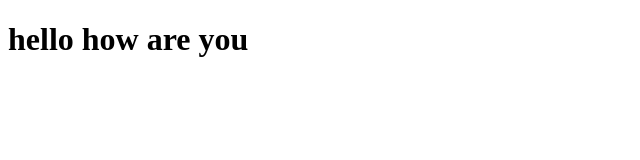
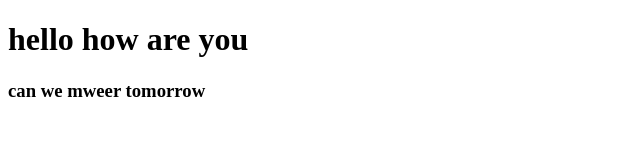
Before and after one commit to balderik42/date-with-git, a plain HTML site: page index.html in a window 1280 px wide. Shown: the whole page, without its empty margins (0-640 px from the left). Drawn offline with Linux system fonts and the light colour scheme.

Commit message:
index file updated

```diff
--- a/index.html
+++ b/index.html
@@ -8,5 +8,7 @@
 </head>
 <body>
     <h1>hello how are you</h1>
+
+    <h3>can we mweer tomorrow</h3>
 </body>
 </html>
```
